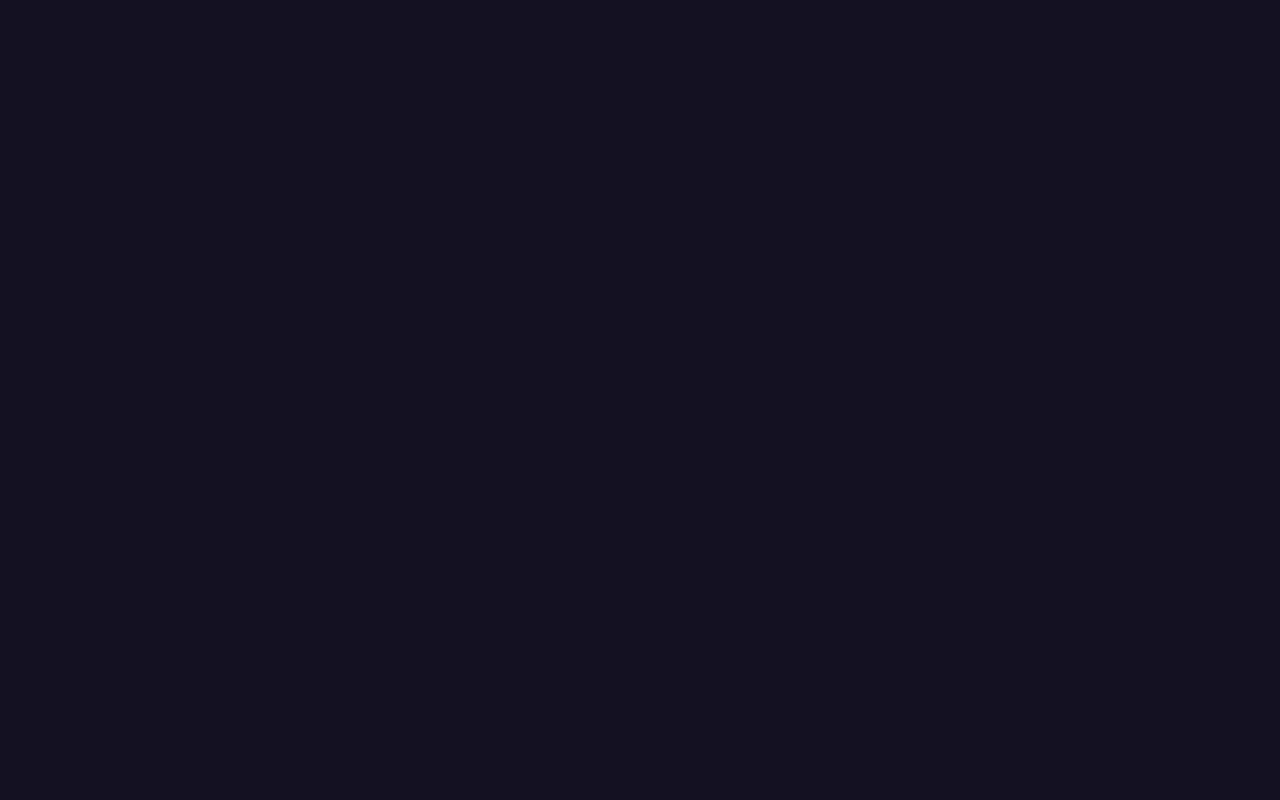
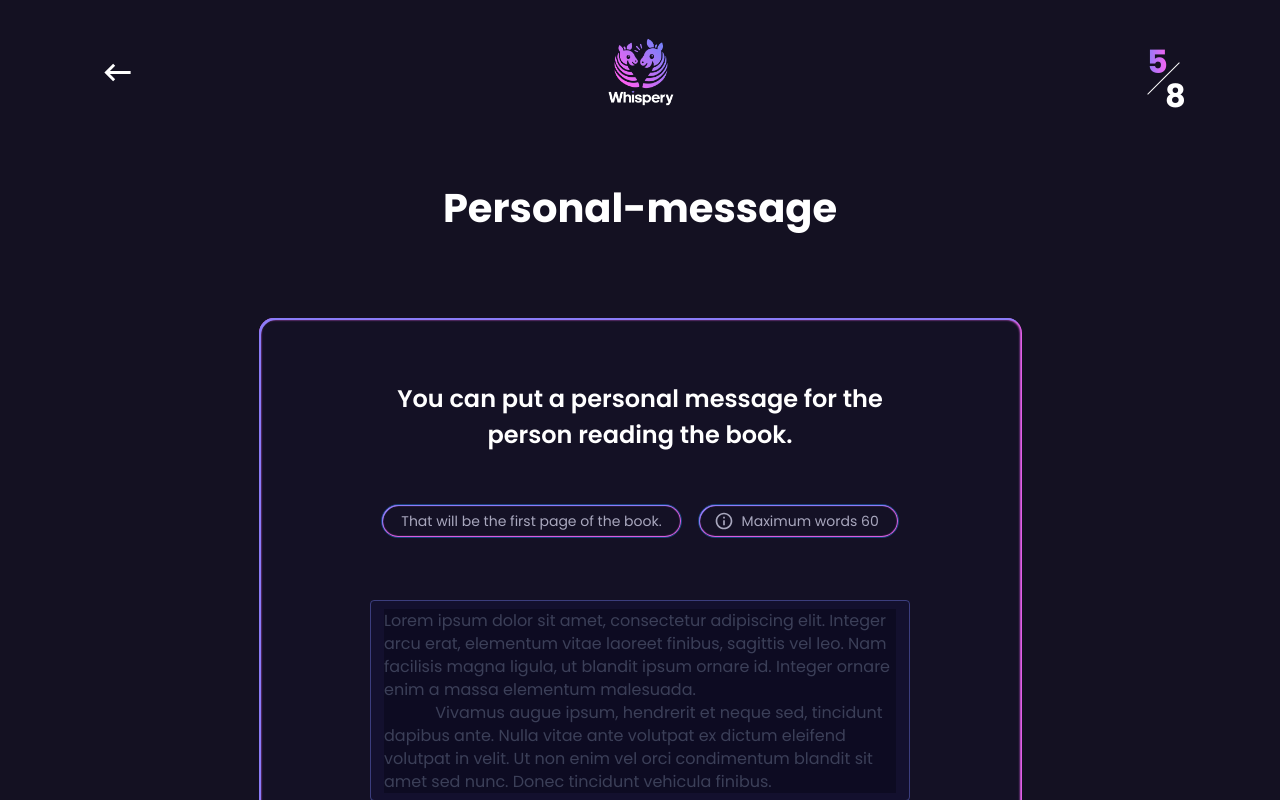
Before and after one commit to ZeenatLawal/whispery, a React (Create React App) app: page /message in a window 1280 px wide. Before the commit this address had no page. Shown: the top 800 px of the page. Built offline with nearby package versions, Linux system fonts and the light colour scheme.

Commit message:
Add personal message page

```diff
--- a/src/App.tsx
+++ b/src/App.tsx
@@ -6,6 +6,7 @@ import { BrowserRouter, Route, Routes } from "react-router-dom";
 import { FamilyMembers } from "./Pages/FamilyMembers";
 import { PersonalEvents } from "./Pages/PersonalEvents";
 import { ChooseTheme } from "./Pages/ChooseTheme";
+import { PersonalMessage } from "./Pages/PersonalMessage";
 
 const formBlack = "#131030CF";
 const formBorder = "#5256A9A6";
@@ -103,6 +104,7 @@ function App() {
           <Route path="/members" element={<FamilyMembers />} />
           <Route path="/events" element={<PersonalEvents />} />
           <Route path="/themes" element={<ChooseTheme />} />
+          <Route path="/message" element={<PersonalMessage />} />
         </Routes>
       </BrowserRouter>
     </ThemeProvider>
--- a/src/Pages/ChooseTheme.tsx
+++ b/src/Pages/ChooseTheme.tsx
@@ -186,7 +186,7 @@ export function ChooseTheme() {
         justifyContent={{ xs: "center", md: "flex-end" }}
         marginTop={{ xs: "127px", md: "92px" }}
       >
-        <ContinueButton path="/themes" />
+        <ContinueButton path="/message" />
       </Grid>
     </Header>
   );
--- /dev/null
+++ b/src/Pages/PersonalMessage.tsx
@@ -0,0 +1,116 @@
+import {
+  Grid,
+  Typography,
+  Button,
+  useTheme,
+  useMediaQuery,
+  TextField,
+} from "@mui/material";
+import InfoOutlined from "@mui/icons-material/InfoOutlined";
+import { Header } from "../components/Header";
+import { ContinueButton } from "../components/ContinueButton";
+import { PageTitle } from "../components/PageTitle";
+import { useState } from "react";
+
+export function PersonalMessage() {
+  const theme = useTheme();
+  const isSmallScreen = useMediaQuery(theme.breakpoints.down("md"));
+  const isSmallest = useMediaQuery("(max-width: 380px)");
+  const [personalMessage, setPersonalMessage] = useState("");
+
+  const buttonStyle = {
+    borderRadius: "49px",
+    boxShadow: "inset 1px 1px 0 0 #8B7CF8, inset 0 0 1px 1px #ED65F3",
+    height: isSmallest ? "50px" : "34px",
+    color: "#BFBDD4DE",
+    padding: "5px 19px",
+    fontWeight: 400,
+  };
+
+  return (
+    <Header pageNumber={5} path="/themes">
+      <Grid item xs={12} textAlign="center">
+        <PageTitle title="Personal-message" />
+      </Grid>
+
+      <Grid
+        item
+        container
+        xs={12}
+        marginTop={{ xs: "55px", md: "80px" }}
+        justifyContent="center"
+      >
+        <div
+          style={{
+            display: "flex",
+            flexDirection: "column",
+            alignItems: "center",
+            padding: isSmallScreen ? "65px 25px" : "63px 112px",
+            backgroundColor: "#17142A63",
+            borderRadius: "15px",
+            boxShadow: "inset 2px 2px 0 0 #8B7CF8, inset 0 0 2px 2px #ED65F3",
+            maxWidth: isSmallest ? "300px" : "763px",
+            height: isSmallest ? "830px" : isSmallScreen ? "786px" : "675px",
+          }}
+        >
+          <Typography
+            style={{ fontWeight: 600, textAlign: "center" }}
+            fontSize={{ xs: "20px", md: "24px" }}
+          >
+            You can put a personal message for the person reading the book.
+          </Typography>
+
+          <Grid
+            container
+            justifyContent="center"
+            marginTop="35px"
+            direction={{ xs: "column", md: "row" }}
+            alignItems="center"
+            spacing={2}
+          >
+            <Grid item>
+              <Button
+                variant="outlined"
+                sx={{
+                  ...buttonStyle,
+                  width: isSmallest ? "256px" : { xs: "327px", md: "auto" },
+                }}
+              >
+                That will be the first page of the book.
+              </Button>
+            </Grid>
+
+            <Grid item>
+              <Button
+                variant="outlined"
+                sx={buttonStyle}
+                startIcon={<InfoOutlined fontSize="large" />}
+              >
+                Maximum words 60
+              </Button>
+            </Grid>
+          </Grid>
+
+          <TextField
+            sx={{
+              margin: { xs: "55px 0 65px 0", md: "62px 0" },
+              width: isSmallest ? "260px" : { xs: "330px", md: "540px" },
+            }}
+            multiline
+            placeholder={
+              isSmallScreen
+                ? `Ut blandit ipsum ornare id. Integer ornare enim a massa elementum malesuada.
+            Vivamus augue ipsum, hendrerit et neque sed, tincidunt dapibus ante. Nulla vitae ante volutpat ex dictum eleifend volutpat in velit. Ut non enim vel orci condimentum blandit sit amet sed nunc. Donec tincidunt vehicula finibus.`
+                : `Lorem ipsum dolor sit amet, consectetur adipiscing elit. Integer arcu erat, elementum vitae laoreet finibus, sagittis vel leo. Nam facilisis magna ligula, ut blandit ipsum ornare id. Integer ornare enim a massa elementum malesuada.
+            Vivamus augue ipsum, hendrerit et neque sed, tincidunt dapibus ante. Nulla vitae ante volutpat ex dictum eleifend volutpat in velit. Ut non enim vel orci condimentum blandit sit amet sed nunc. Donec tincidunt vehicula finibus.`
+            }
+            value={personalMessage}
+            onChange={(e) => setPersonalMessage(e.target.value)}
+          />
+
+          <ContinueButton path="/message" />
+        </div>
+      </Grid>
+    </Header>
+  );
+}
--- a/src/components/ContinueButton.tsx
+++ b/src/components/ContinueButton.tsx
@@ -13,6 +13,7 @@ export function ContinueButton({ path }: { path: string }) {
         height: "50px",
         borderRadius: "36px",
         fontWeight: 600,
+        fontSize: "18px",
         background: "linear-gradient(90deg, #718DF4 14.67%, #ED65F3 100%)",
         marginBottom: "30px",
         boxShadow: "0px 0px 44.599998474121094px 0px rgba(143, 0, 255, 0.51)",
```
